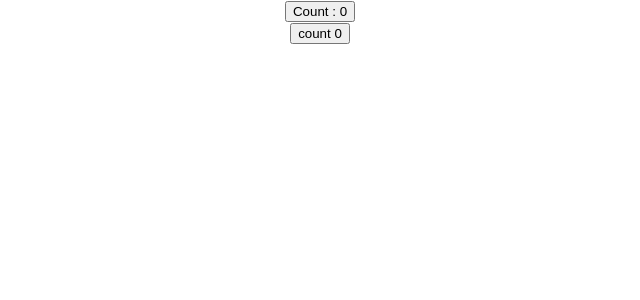
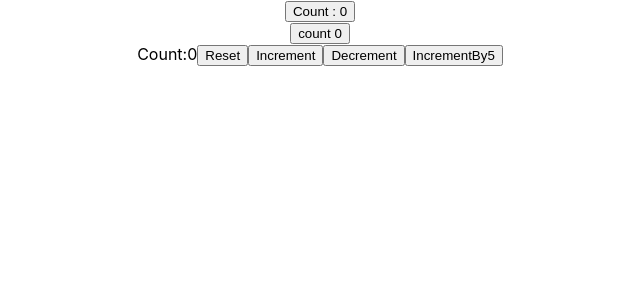
Before and after one commit to Manojj999/React-Hooks, a React (Create React App) app: page / in a window 1280 px wide. Shown: the top 300 px of the page, without its empty margins (320-960 px from the left). Built offline with nearby package versions, Linux system fonts and the light colour scheme.

Commit message:
Hooks useState

```diff
--- a/src/App.js
+++ b/src/App.js
@@ -2,12 +2,14 @@ import React from 'react';
 import Counter from './components/Counter';
 import HookCounter from './components/HookCounter';
 import './App.css';
+import HookCounterTwo from './components/HookCounterTwo';
 
 function App() {
   return (
     <div className="App">
       <Counter />
       <HookCounter />
+      <HookCounterTwo />
     </div>
   );
 }
--- a/src/components/Counter.jsx
+++ b/src/components/Counter.jsx
@@ -1,26 +1,27 @@
-import React, { Component } from 'react'
+import React, { Component } from "react";
 
 class Counter extends Component {
   constructor(props) {
-      super(props)
+    super(props);
 
     this.state = {
-        count:0,
+      count: 0,
     };
-    };
+  }
 
   increamentCount = () => {
-        this.setState({count: this.state.count+1})
-
-    }
+    this.setState(prevState => { return{count: prevState.count + 1} });
+  };
 
   render() {
     return (
       <div>
-                <button title="click me" onClick={this.increamentCount}>Count : {this.state.count}</button>
+        <button title="click me" onClick={this.increamentCount}>
+          Count : {this.state.count}
+        </button>
       </div>
-        )
+    );
   }
 }
 
-export default Counter
+export default Counter;
--- a/src/components/HookCounter.jsx
+++ b/src/components/HookCounter.jsx
@@ -2,6 +2,7 @@ import React,{useState} from 'react'
 
 function HookCounter() {
 
+    // count -> initial state with 0 value
     const [count,setCount] = useState(0)
     return (
         <div>
--- /dev/null
+++ b/src/components/HookCounterTwo.jsx
@@ -0,0 +1,26 @@
+import React,{useState} from 'react'
+
+function HookCounterTwo() {
+    const initialCount = 0;
+    const [count , setCount] = useState(0);
+
+    const IncrementFive = () => {
+        for(let i=0; i<5;i++){
+            setCount(prevCount => prevCount+1)
+        }
+    }
+
+    return (
+        <div>
+            Count:{count}
+            <button onClick={() => setCount(initialCount)}>Reset</button>
+            <button onClick={() => setCount(prevCount => prevCount+1)}>Increment</button>
+            <button onClick={() => setCount(prevCount => prevCount-1)}>Decrement</button>
+            <button onClick={IncrementFive}>IncrementBy5</button>
+
+
+        </div>
+    )
+}
+
+export default HookCounterTwo
```
Lines whose indentation alone changed are shown as unchanged.
